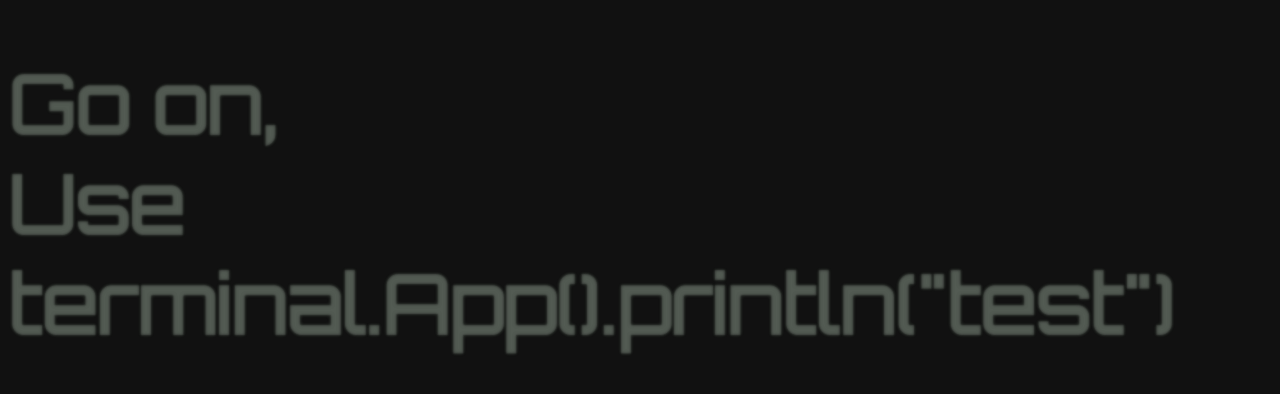
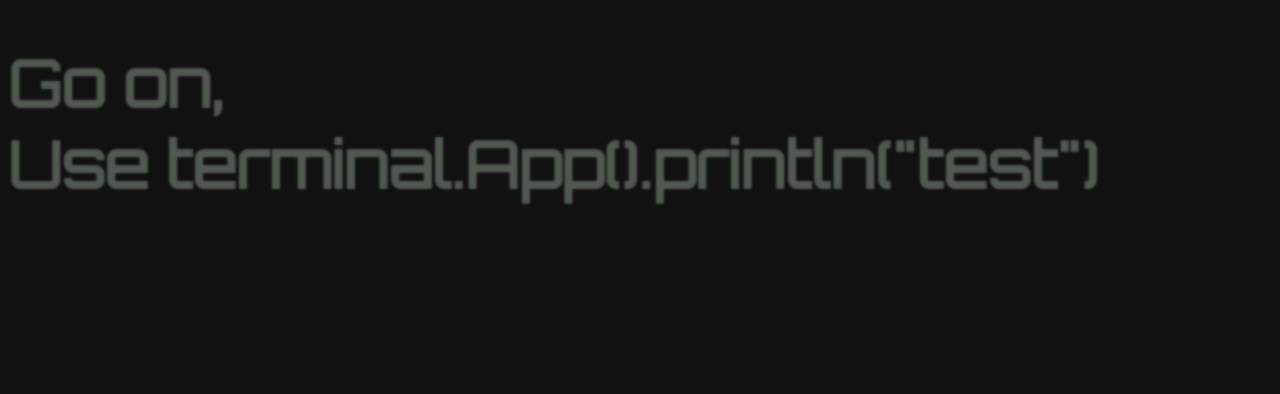
Before and after one commit to spartanPAGE/scalajs-terminal, a website: page index-dev.html in a window 1280 px wide. Drawn offline with Linux system fonts and the light colour scheme; files whose address does not match are found by name.

Commit message:
added text scaling with vw

```diff
--- a/assets/css/global.css
+++ b/assets/css/global.css
@@ -1,8 +1,10 @@
 @import url(https://fonts.googleapis.com/css?family=Orbitron);
 
 body {
-  background-color:#111;
-  font-family: 'Orbitron', courier, sans-serif;
+    background-color:#111;
+    font-family: 'Orbitron', courier, sans-serif;
+    width: 100%;
+    word-break: break-all;
 }
 
 p {
@@ -10,9 +12,13 @@ p {
   font-size:2em;
 }
 
-h1 {font-size:5em;}
+h1 {
+    font-size:5vw;
+}
+
 a {
   text-decoration:none;
+
   color:rgba(255,255,255,.3); // Fallback for Clipping the anchor text on nonWebkit browsers
 }
 
```
